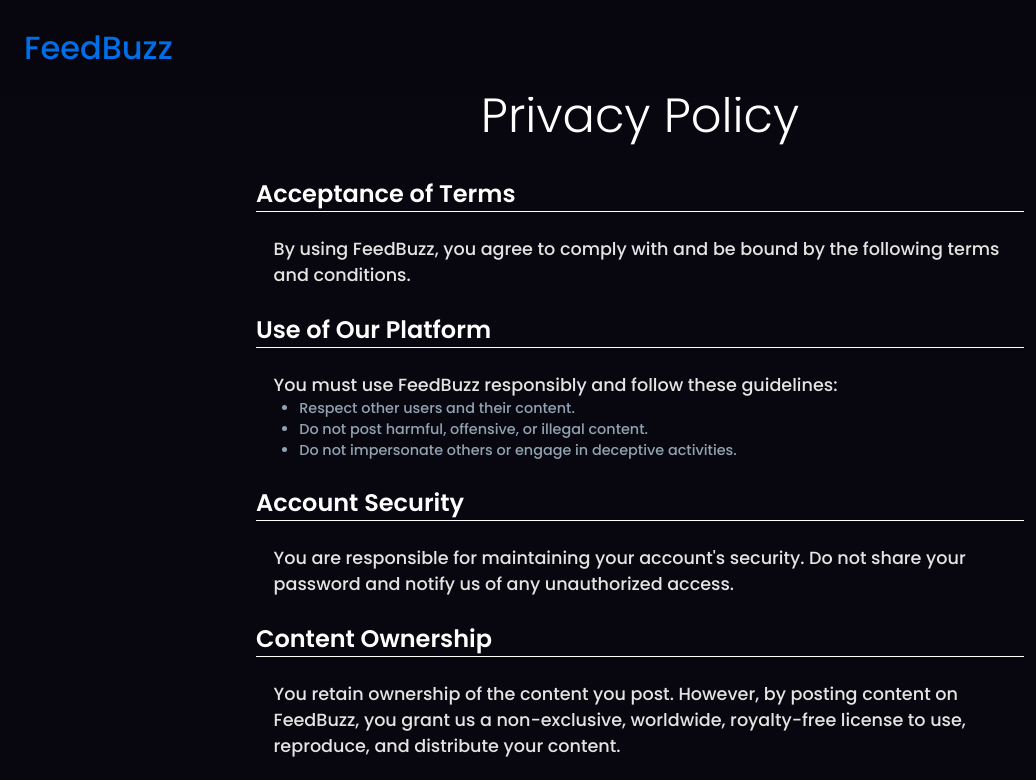
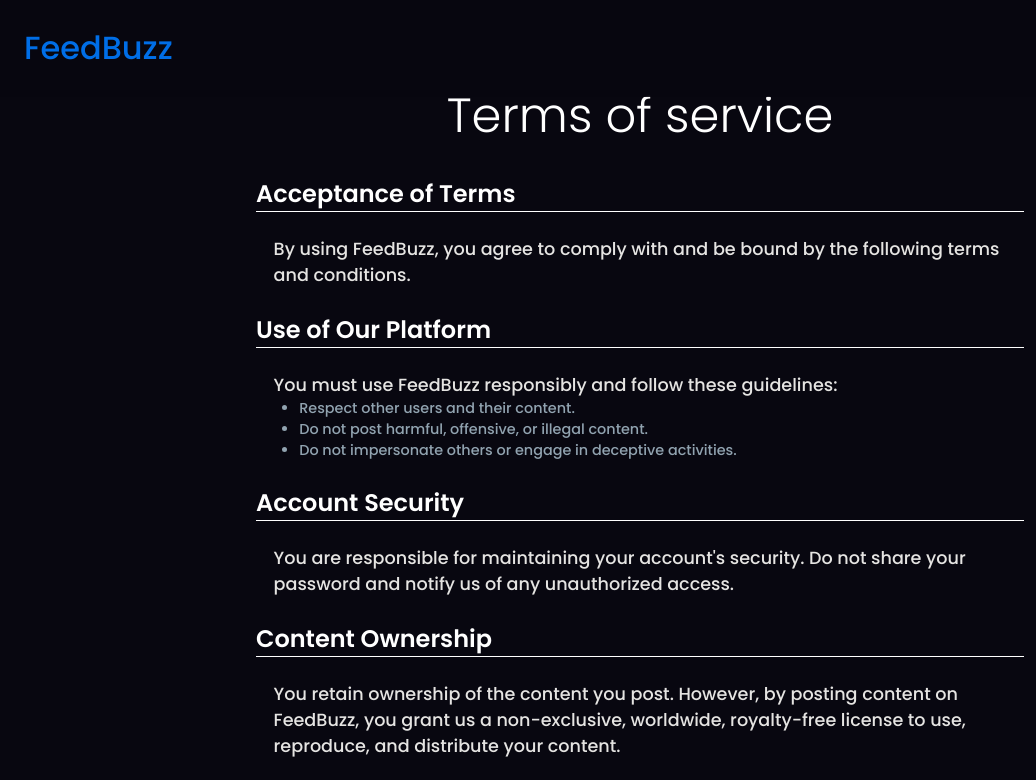
Before and after one commit to Priyans-hu/FeedBuzz, a plain HTML site: page termsOfService.html in a window 1280 px wide. Shown: the top 780 px of the page, without its empty margins (0-1036 px from the left). Drawn offline with Linux system fonts and the light colour scheme; a web font is replaced by a local one.

Commit message:
updated termsofserice file

```diff
--- a/termsOfService.html
+++ b/termsOfService.html
@@ -2,7 +2,7 @@
 <html>
 
 <head>
-    <title>Privacy Policy | FeedBuzz</title>
+    <title>Terms of service | FeedBuzz</title>
 
     <link rel="preconnect" href="https://fonts.gstatic.com">
     <link rel="stylesheet" href="https://cdnjs.cloudflare.com/ajax/libs/font-awesome/5.15.4/css/all.min.css">
@@ -24,7 +24,7 @@
         </nav>
     </header>
 
-    <h1>Privacy Policy</h1>
+    <h1>Terms of service</h1>
 
     <section>
         <h2>Acceptance of Terms</h2>
```
